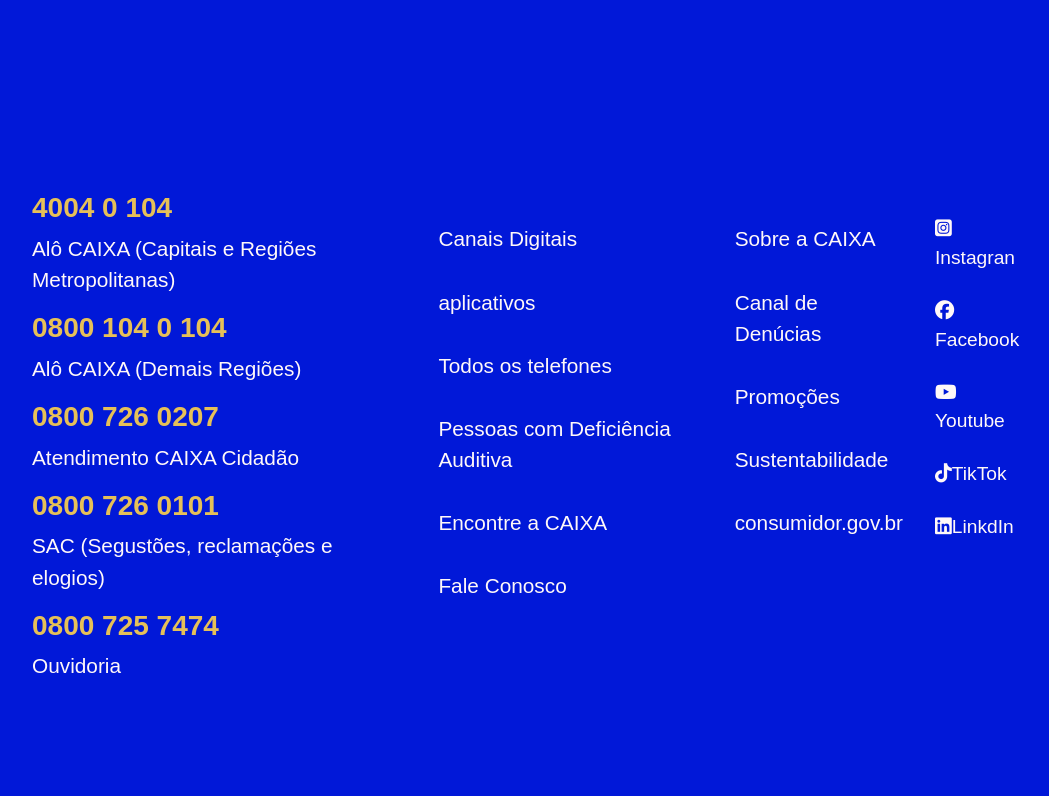
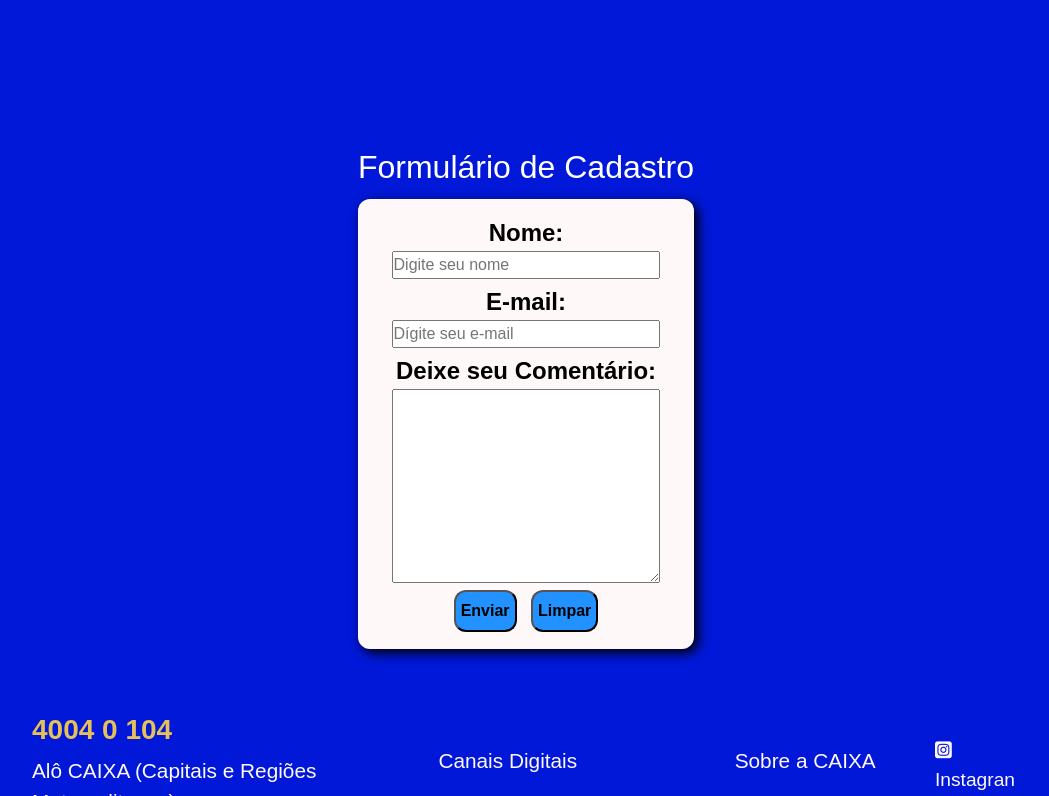
Before and after one commit to Rancicley/Primeiro-Projeto-git, a plain HTML site: page index.html in a window 1280 px wide. Shown: the part 2004-2800 px from the top of the page, without its empty margins (114-1163 px from the left). Before the commit the page ends 2766 px from the top, so only its background shows below. Drawn offline with nearby package versions, Linux system fonts and the light colour scheme; a script that the page names is missing.

Commit message:
Atualizações Básicas

```diff
--- a/index.html
+++ b/index.html
@@ -1,5 +1,6 @@
 <!DOCTYPE html>
 <html lang="pt-br">
+
 <head>
   <meta charset="UTF-8" />
   <meta name="viewport" content="width=device-width, initial-scale=1.0" />
@@ -9,24 +10,14 @@
   <meta name="description" content="#" />
   <meta name="keywords" content="#" />
 
-    <link
-      rel="stylesheet"
-      href="https://cdnjs.cloudflare.com/ajax/libs/font-awesome/6.7.2/css/all.min.css"
+  <link rel="stylesheet" href="https://cdnjs.cloudflare.com/ajax/libs/font-awesome/6.7.2/css/all.min.css"
     integrity="sha512-Evv84Mr4kqVGRNSgIGL/F/aIDqQb7xQ2vcrdIwxfjThSH8CSR7PBEakCr51Ck+w+/U6swU2Im1vVX0SVk9ABhg=="
-      crossorigin="anonymous"
-      referrerpolicy="no-referrer"
-    />
-    <link
-      href="https://cdn.jsdelivr.net/npm/bootstrap@5.3.7/dist/css/bootstrap.min.css"
-      rel="stylesheet"
-      integrity="sha384-LN+7fdVzj6u52u30Kp6M/trliBMCMKTyK833zpbD+pXdCLuTusPj697FH4R/5mcr"
-      crossorigin="anonymous"
-    />
-    <script
-      src="https://cdn.jsdelivr.net/npm/bootstrap@5.3.7/dist/js/bootstrap.bundle.min.js"
+    crossorigin="anonymous" referrerpolicy="no-referrer" />
+  <link href="https://cdn.jsdelivr.net/npm/bootstrap@5.3.7/dist/css/bootstrap.min.css" rel="stylesheet"
+    integrity="sha384-LN+7fdVzj6u52u30Kp6M/trliBMCMKTyK833zpbD+pXdCLuTusPj697FH4R/5mcr" crossorigin="anonymous" />
+  <script src="https://cdn.jsdelivr.net/npm/bootstrap@5.3.7/dist/js/bootstrap.bundle.min.js"
     integrity="sha384-ndDqU0Gzau9qJ1lfW4pNLlhNTkCfHzAVBReH9diLvGRem5+R9g2FzA8ZGN954O5Q"
-      crossorigin="anonymous"
-    ></script>
+    crossorigin="anonymous"></script>
 
   <link rel="stylesheet" href="style.css">
 
@@ -39,8 +30,11 @@
     <header>
       <nav class="navbar navbar-expand-lg bg-body-tertiary">
         <div class="container-fluid">
-    <a class="navbar-brand" href="https://www.caixa.gov.br/Paginas/home-caixa.aspx" target="_blank" ><img class="imgB" src="img/caixa-logo.webp" alt="logo"></a>
-    <button class="navbar-toggler" type="button" data-bs-toggle="collapse" data-bs-target="#navbarSupportedContent" aria-controls="navbarSupportedContent" aria-expanded="false" aria-label="Toggle navigation">
+          <a class="navbar-brand" href="https://www.caixa.gov.br/Paginas/home-caixa.aspx" target="_blank"><img
+              class="imgB" src="img/caixa-logo.webp" alt="logo"></a>
+          <button class="navbar-toggler" type="button" data-bs-toggle="collapse"
+            data-bs-target="#navbarSupportedContent" aria-controls="navbarSupportedContent" aria-expanded="false"
+            aria-label="Toggle navigation">
             <span class="navbar-toggler-icon"></span>
           </button>
           <div class="collapse navbar-collapse" id="navbarSupportedContent">
@@ -56,7 +50,7 @@
               </li>
             </ul>
             <form class="d-flex" role="search">
-        <input class="form-control me-2" type="search" placeholder="Search" aria-label="Search"/>
+              <input class="form-control me-2" type="search" placeholder="Search" aria-label="Search" />
               <button class="btn btn-outline-success" type="submit">Search</button>
             </form>
           </div>
@@ -112,10 +106,7 @@
 
       <section class="cardPai">
         <div class="cardGeral">
-            <img
-              src="img/abertura de conta oficial.png"
-              alt="Abertura de Conta"
-            />
+          <img src="img/abertura de conta oficial.png" alt="Abertura de Conta" />
           <div class="cardTexto">
             <h2>Abertura de Contas</h2>
             <h3>
@@ -126,10 +117,7 @@
           </div>
         </div>
         <div class="cardGeral">
-            <img
-              src="img/emprestimo-ou-financiamento.jpg"
-              alt="Empréstimo e Financiamento"
-            />
+          <img src="img/emprestimo-ou-financiamento.jpg" alt="Empréstimo e Financiamento" />
           <div class="cardTexto">
             <h2>Empréstimo e Financiamento</h2>
             <h3>
@@ -163,10 +151,7 @@
           </div>
         </div>
         <div class="cardGeral">
-            <img
-              src="img/Seguros.jpeg"
-              alt="Seguros"
-            />
+          <img src="img/Seguros.jpeg" alt="Seguros" />
           <div class="cardTexto">
             <h2>Seguros</h2>
             <h3>
@@ -243,6 +228,36 @@
       </section>
       <!-- Final da Table -->
 
+      <section class="Formulário">
+        <div class="formPai">
+        <form action="https://httpbin.org/post" method="post" target="_blank">
+          <fieldset>
+
+            <legend>Formulário de Cadastro</legend>
+            <div class="form-group">
+              <label for="nome">Nome:</label>
+              <input type="text" id="nome" name="nome" placeholder="Digite seu nome" required />
+              <label for="email">E-mail:</label>
+              <input type="email" id="email" name="email" placeholder="Dígite seu e-mail" required />
+              <label for="descrição">Deixe seu Comentário:</label>
+              <textarea name="descricao" rows="8" cols="3" class="descricao"></textarea>
+              <div class="btns">
+                <button class="Enviar" id="Enviar" type="submit" methor="post">
+                  Enviar
+                </button>
+                <button class="Limpar" id="Limpar" type="reset" methor="post">
+                  Limpar
+                </button>
+              </div>
+            </div>
+
+          </fieldset>
+        </form>
+        </div>
+      </section>
+
+
+
       <!-- final do Main -->
     </main>
 
@@ -315,4 +330,5 @@
 
   <script src="/javascript/script.js"></script>
 </body>
+
 </html>
--- a/style.css
+++ b/style.css
@@ -10,6 +10,10 @@
   flex-direction: column;
   font-family: "Poppins", sans-serif;
   background-color: #0118d8;
+}
+
+body {
+  overflow-x: hidden;
 }
 
 /* LAYOUT GERAL DA PÁGINA */
@@ -107,6 +111,9 @@
   border-radius: 12px;
   box-shadow: 4px 4px 12px #aaaa;
   padding: auto;
+  margin-left: 0.8rem;
+  margin-bottom: 1rem;
+  align-self: auto;
 }
 .cardGeral :hover {
   cursor: pointer;
@@ -178,6 +185,59 @@
   height: 37.5rem;
 }
 /* FINAL DA SECTION - CLASSE TABLE */
+
+/* Início da section Formulário */
+legend {
+  font-size: 2rem;
+}
+
+.formPai {
+  display: flex;
+  flex-direction: column;
+  align-items: center;
+  justify-content: center;
+}
+.form-group {
+  display: flex;
+  flex-direction: column;
+  justify-content: center;
+  align-items: center;
+  background-color: #fff8f8;
+  border-radius: 12px;
+  box-shadow: 4px 4px 12px black;
+  width: auto;
+  height: 450px;
+}
+label {
+  color: black;
+  font-size: 1.5rem;
+  padding-top: 5px;
+  font-weight: 900;
+}
+input {
+  width: 80%;
+}
+.descricao {
+  width: 80%;
+}
+.Enviar {
+  padding: 7px 5px;
+  margin: 7px 5px;
+  border-radius: 12px;
+  box-shadow: 4px black;
+  background-color: #2192ff;
+  font-weight: 700;
+}
+
+.Limpar {
+  padding: 7px 5px;
+  margin: 7px 5px;
+  border-radius: 12px;
+  box-shadow: 4px black;
+  background-color: #2192ff;
+  font-weight: 700;
+}
+/* Final da section formulário */
 
 /* footer */
 .container {
```
Lines whose indentation alone changed are shown as unchanged.
